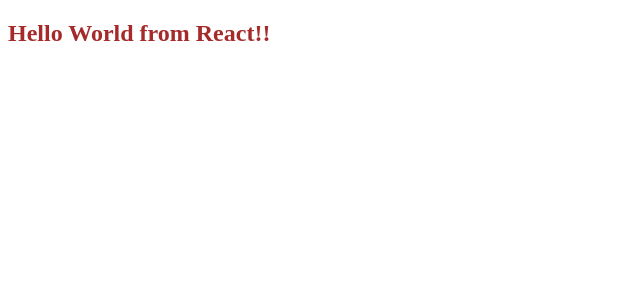
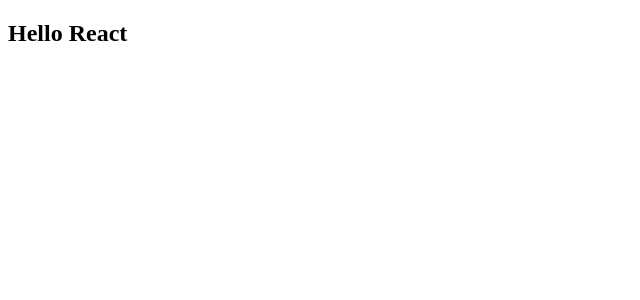
Before and after one commit to Arjun11221/FoodApp, a React (Vite) app: page / in a window 1280 px wide. Shown: the top 300 px of the page, without its empty margins (0-640 px from the left). Built offline with nearby package versions, Linux system fonts and the light colour scheme.

Commit message:
understanding of JSX

```diff
--- a/App.js
+++ b/App.js
@@ -1,11 +1,7 @@
 import React from "react";
 import ReactDOM from "react-dom/client";
 
-const heading = React.createElement(
-  "h2",
-  { id: "head" },
-  "Hello World from React!!"
-);
+const heading = React.createElement("h2",{id : "heading2"},"Hello React");
 
 const root = ReactDOM.createRoot(document.getElementById("root"));
 
--- a/package.json
+++ b/package.json
@@ -4,6 +4,8 @@
   "description": "I am creating a food App",
   "main": "App.js",
   "scripts": {
+    "start": "parcel index.html",
+    "build":"parcel build index.html",
     "test": "jest"
   },
   "repository": {
```
